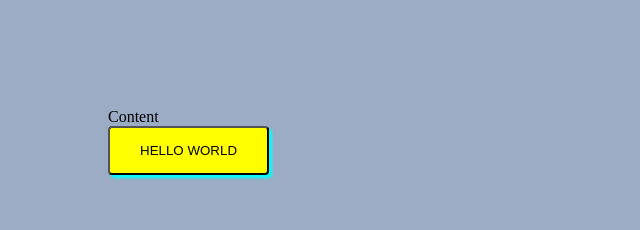
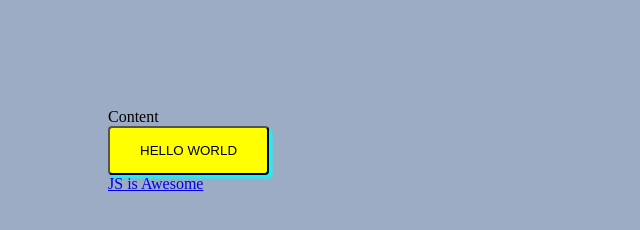
Before and after one commit to parrabellum1990/StudyJS, a plain HTML site: page index.html in a window 1280 px wide. Shown: the whole page, without its empty margins (0-640 px from the left). Drawn offline with Linux system fonts and the light colour scheme; files that its build step writes are made by us from their sources; files whose address does not match are found by name.

Commit message:
Добавлена ссылка на JS is Aweasome

```diff
--- a/index.html
+++ b/index.html
@@ -10,6 +10,9 @@
 <body>
     <div class="study">Content</div>
     <button>HELLO WORLD</button>
+    <div class="js">
+        <a href="#" target="_blank" rel="noopener noreferrer">JS is Awesome</a>
+    </div>
     <script src="main.js"></script>
 </body>
 </html>
```
